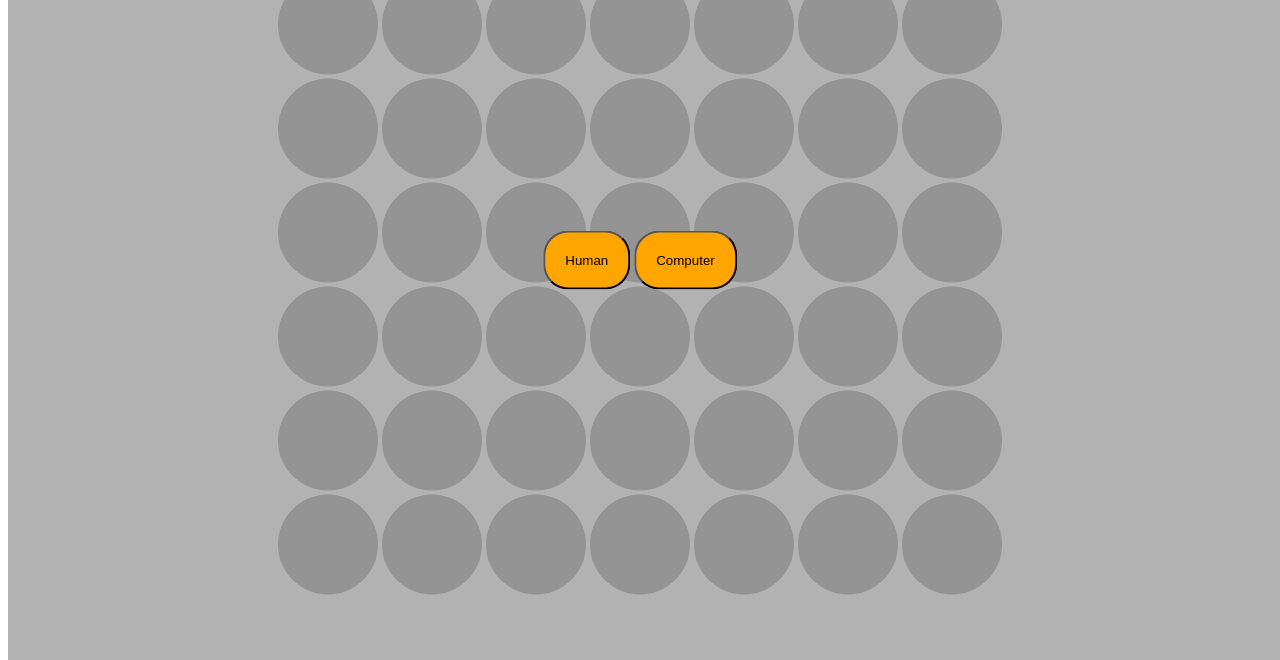
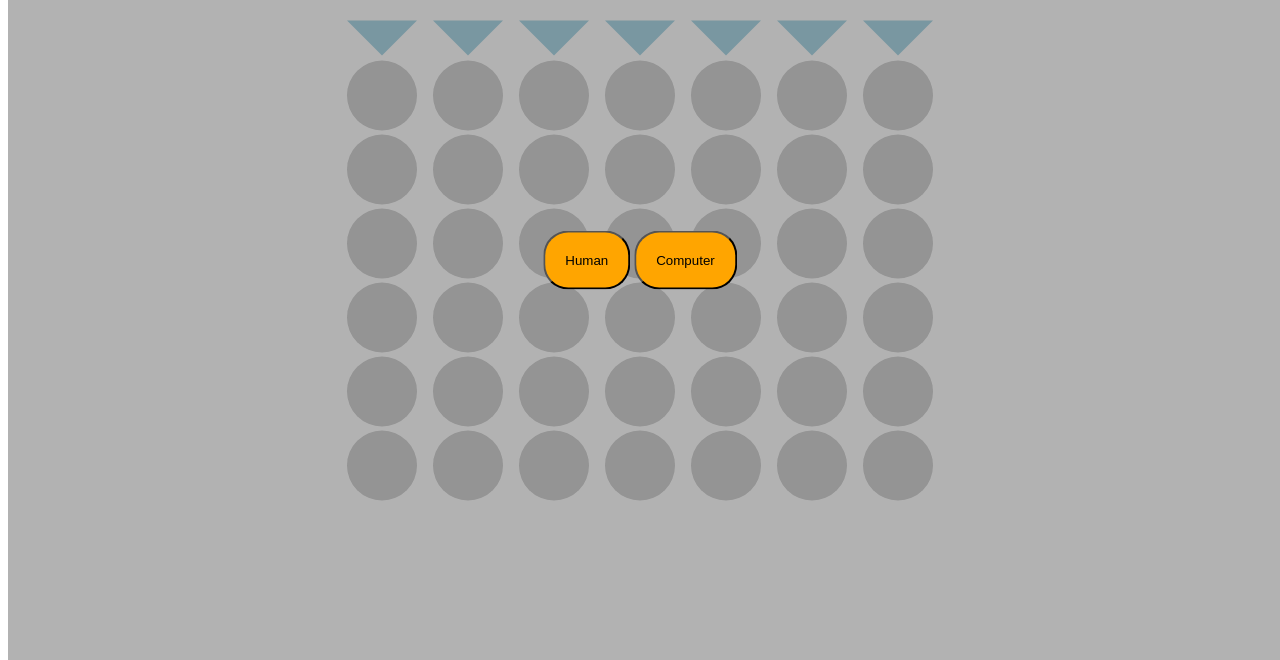
Before and after one commit to DennisTsiang/Connect4, a plain HTML site: page index.html in a window 1280 px wide. Shown: the part 140-800 px from the top of the page. Drawn offline with nearby package versions, Linux system fonts and the light colour scheme.

Commit message:
CSS styling, and fixed bug with computer move

```diff
--- a/script.js
+++ b/script.js
@@ -257,7 +257,7 @@ function verticalWin(row, col) {
 
 //Computer makes a random move
 function computerMove() {
-	return Math.floor(Math.random() * (COLUMNS+1))
+	return Math.floor(Math.random() * COLUMNS)
 }
 
 function closeOverlay(id) {
--- a/stylesheet.css
+++ b/stylesheet.css
@@ -1,33 +1,49 @@
 #centre_wrapper {
+	/*width:100%; */
+	/*height:100%;*/
 	position: fixed;
 	top: 50%;
 	left: 50%;
 	transform: translate(-50%, -50%);
 }
+/*
+#board {
+	width:70%;
+	height:70%;
+	margin: 0 auto;
+}
 
+tbody, thead{
+	width: 100%;
+	height: 100%;
+}
+*/
 .slot {
 	background-color: #d3d3d3;
-	width: 100px;
-	height: 100px;
+	width: 70px;
+	height: 70px;
 	border-radius: 50%;
+	margin: 0 auto;
 }
 
 .arrow-down {
 	width: 0;
 	height: 0;
-	border-left: 40px solid transparent;
-	border-right: 40px solid transparent;
-	border-top: 40px solid #ADD8E6;
+	border-left: 35px solid transparent;
+	border-right: 35px solid transparent;
+	border-top: 35px solid #ADD8E6;
 }
 
 button:hover .arrow-down {
-	border-top: 40px solid blue;
+	border-top: 35px solid blue;
 }
 
 
 .columnSelector {
 	background-color: transparent;
 	border: none;
+	margin: 0 auto;
+	display: table;
 }
 
 #reset {
```
